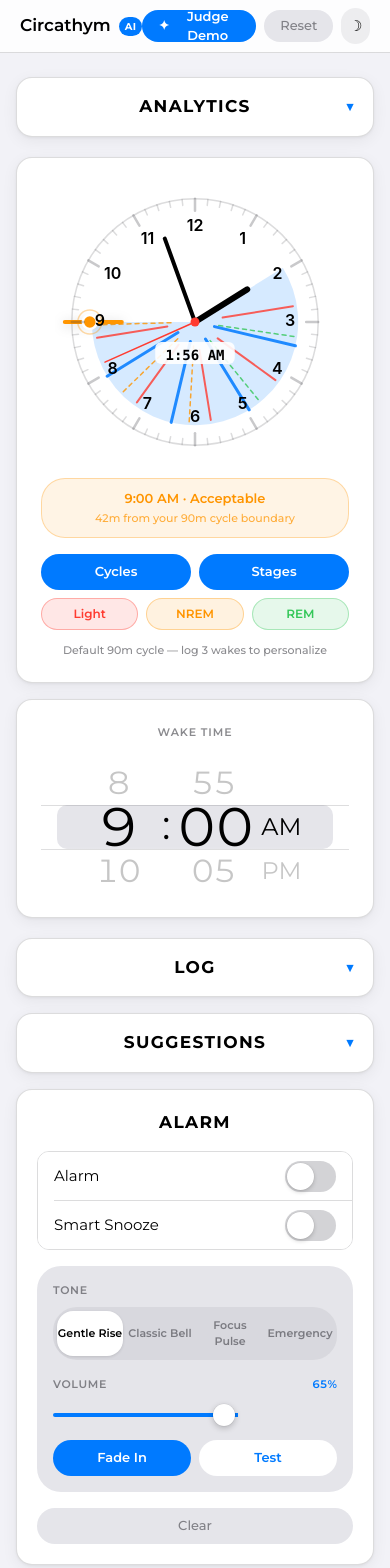
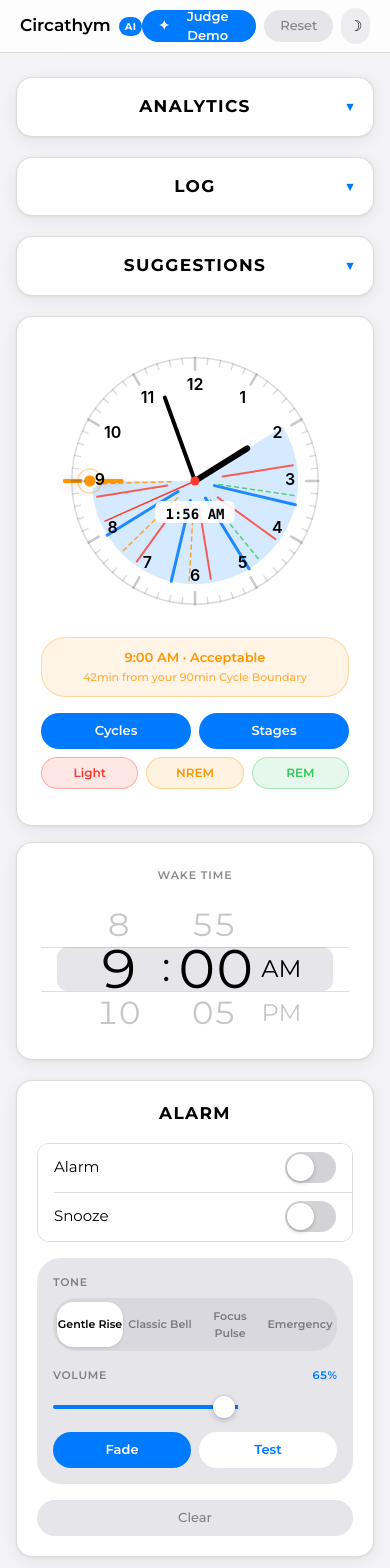
Before and after one commit to knickerbocker96/circathym, a Next.js app: page / in a window 390 px wide. Shown: the top 1568 px of the page. Built offline with nearby package versions, Linux system fonts and the light colour scheme.

Commit message:
Alarm Build 2

```diff
--- a/src/app/globals.css
+++ b/src/app/globals.css
@@ -158,3 +158,31 @@ input[type="range"]::-webkit-slider-runnable-track {
   height: 4px;
   border-radius: 2px;
 }
+
+.alarm-volume-slider {
+  height: 6px;
+  border-radius: 999px;
+}
+.alarm-volume-slider::-webkit-slider-thumb {
+  width: 18px;
+  height: 18px;
+  border: 2px solid var(--apple-blue);
+  box-shadow: 0 1px 4px rgba(0, 0, 0, 0.18);
+  margin-top: -6px;
+}
+.alarm-volume-slider::-webkit-slider-runnable-track {
+  height: 6px;
+  border-radius: 999px;
+}
+.alarm-volume-slider::-moz-range-thumb {
+  width: 18px;
+  height: 18px;
+  border: 2px solid var(--apple-blue);
+  border-radius: 50%;
+  background: #FFFFFF;
+  box-shadow: 0 1px 4px rgba(0, 0, 0, 0.18);
+}
+.alarm-volume-slider::-moz-range-track {
+  height: 6px;
+  border-radius: 999px;
+}
--- a/src/app/page.tsx
+++ b/src/app/page.tsx
@@ -398,84 +398,7 @@ export default function Home() {
               )}
             </section>
 
-            <div className="grid grid-cols-1 lg:grid-cols-2 gap-5">
-
-              {/* ══ Left column ══ */}
-              <div className="space-y-4">
-
-                {/* Clock card */}
-                <div
-                  className="rounded-2xl bg-card card-shadow p-6"
-                  style={{ border: '1px solid var(--apple-separator)' }}
-                >
-                  <div className="flex justify-center">
-                    <CycleRing
-                      currentTime={currentTime}
-                      wakeDate={wakeDate}
-                      showCycleBoundaries={showCycleBoundaries}
-                      showStageMarkers={showStageMarkers}
-                      showRedStages={showRed}
-                      showAmberStages={showAmber}
-                      showGreenStages={showGreen}
-                      cycleMinutes={activeCycleLength}
-                      wakeClassification={wakeClassification}
-                      size={280}
-                    />
-                  </div>
-
-                  <WakeScore
-                    classification={wakeClassification}
-                    wakeDate={wakeDate}
-                    cycleLength={activeCycleLength}
-                  />
-
-                  {/* Cycle/stage toggles */}
-                  <div className="mt-4 space-y-2">
-                    <div className="grid grid-cols-2 gap-2">
-                      <ToggleBtn active={showCycleBoundaries} onClick={() => setShowCycleBoundaries(v => !v)}>
-                        Cycles
-                      </ToggleBtn>
-                      <ToggleBtn active={showStageMarkers} onClick={toggleAllStages}>
-                        Stages
-                      </ToggleBtn>
-                    </div>
-                    <div className="grid grid-cols-3 gap-2">
-                      <RagBtn color="red" active={showRed} onClick={() => setShowRed(v => !v)}>Light</RagBtn>
-                      <RagBtn color="amber" active={showAmber} onClick={() => setShowAmber(v => !v)}>NREM</RagBtn>
-                      <RagBtn color="green" active={showGreen} onClick={() => setShowGreen(v => !v)}>REM</RagBtn>
-                    </div>
-                  </div>
-
-                  <p className="mt-3 text-center text-[11px] font-medium" style={{ color: 'var(--muted-foreground)' }}>
-                    {personalCycleLength
-                      ? `${personalCycleLength}m cycle learned from your wake quality`
-                      : 'Default 90m cycle — log 3 wakes to personalize'}
-                  </p>
-                </div>
-
-                {/* Moved Recommendations here for better visibility */}
-                {hasUserSetWakeTime && rec.length > 0 && (
-                  <Recommendations
-                    times={rec}
-                    onSelect={handleRecommendationSelect}
-                    cycleLength={activeCycleLength}
-                    bedDate={recommendationAnchor?.bedDate ?? null}
-                  />
-                )}
-
-                {/* Wake time picker */}
-                <div
-                  className="rounded-2xl bg-card card-shadow p-6"
-                  style={{ border: '1px solid var(--apple-separator)' }}
-                >
-                  <TimePicker value={wakeTimeStr} onChange={handleWakeTimeChange} />
-                </div>
-
-              </div>
-
-              {/* ══ Right column ══ */}
-              <div className="space-y-4">
-
+            <div className="mb-5 grid grid-cols-1 gap-5 lg:grid-cols-2">
               <section
                 className="overflow-hidden rounded-2xl bg-card card-shadow"
                 style={{ border: '1px solid var(--apple-separator)' }}
@@ -554,6 +477,75 @@ export default function Home() {
                   </div>
                 )}
               </section>
+            </div>
+
+            <div className="grid grid-cols-1 lg:grid-cols-2 gap-5">
+
+              {/* ══ Left column ══ */}
+              <div className="space-y-4">
+
+                {/* Clock card */}
+                <div
+                  className="rounded-2xl bg-card card-shadow p-6"
+                  style={{ border: '1px solid var(--apple-separator)' }}
+                >
+                  <div className="flex justify-center">
+                    <CycleRing
+                      currentTime={currentTime}
+                      wakeDate={wakeDate}
+                      showCycleBoundaries={showCycleBoundaries}
+                      showStageMarkers={showStageMarkers}
+                      showRedStages={showRed}
+                      showAmberStages={showAmber}
+                      showGreenStages={showGreen}
+                      cycleMinutes={activeCycleLength}
+                      wakeClassification={wakeClassification}
+                      size={280}
+                    />
+                  </div>
+
+                  <WakeScore
+                    classification={wakeClassification}
+                    wakeDate={wakeDate}
+                    cycleLength={activeCycleLength}
+                  />
+
+                  {/* Cycle/stage toggles */}
+                  <div className="mt-4 space-y-2">
+                    <div className="grid grid-cols-2 gap-2">
+                      <ToggleBtn active={showCycleBoundaries} onClick={() => setShowCycleBoundaries(v => !v)}>
+                        Cycles
+                      </ToggleBtn>
+                      <ToggleBtn active={showStageMarkers} onClick={toggleAllStages}>
+                        Stages
+                      </ToggleBtn>
+                    </div>
+                    <div className="grid grid-cols-3 gap-2">
+                      <RagBtn color="red" active={showRed} onClick={() => setShowRed(v => !v)}>Light</RagBtn>
+                      <RagBtn color="amber" active={showAmber} onClick={() => setShowAmber(v => !v)}>NREM</RagBtn>
+                      <RagBtn color="green" active={showGreen} onClick={() => setShowGreen(v => !v)}>REM</RagBtn>
+                    </div>
+                  </div>
+
+                  <p className="mt-3 text-center text-[11px] font-medium" style={{ color: 'var(--muted-foreground)' }}>
+                    {personalCycleLength
+                      ? `${personalCycleLength}m cycle learned from your wake quality`
+                      : ''}
+                  </p>
+                </div>
+
+                {/* Wake time picker */}
+                <div
+                  className="rounded-2xl bg-card card-shadow p-6"
+                  style={{ border: '1px solid var(--apple-separator)' }}
+                >
+                  <TimePicker value={wakeTimeStr} onChange={handleWakeTimeChange} />
+                </div>
+
+              </div>
+
+              {/* ══ Right column ══ */}
+              <div className="space-y-4">
 
                 <div
                   className="rounded-2xl bg-card card-shadow p-5"
@@ -575,6 +567,15 @@ export default function Home() {
                     onTestAlarm={handleTestAlarm}
                   />
                 </div>
+
+                {hasUserSetWakeTime && rec.length > 0 && (
+                  <Recommendations
+                    times={rec}
+                    onSelect={handleRecommendationSelect}
+                    cycleLength={activeCycleLength}
+                    bedDate={recommendationAnchor?.bedDate ?? null}
+                  />
+                )}
 
                 {sleepLog.length >= 5 && (
                   <InsightCard personalCycleLength={personalCycleLength} sleepLog={sleepLog} />
@@ -705,7 +706,7 @@ function WakeScore({
         {formatTime12(wakeDate)} · {classification.label}
       </p>
       <p className="text-[11px] font-medium mt-0.5" style={{ color: c.text, opacity: 0.75 }}>
-        {distance}m from your {cycleLength}m cycle boundary
+        {distance}min from your {cycleLength}min Cycle Boundary
       </p>
     </div>
   );
--- a/src/components/AlarmControls.tsx
+++ b/src/components/AlarmControls.tsx
@@ -32,6 +32,7 @@ export default function AlarmControls({
   }
 
   const sliderBg = `linear-gradient(to right, var(--apple-blue) 0%, var(--apple-blue) ${alarmSettings.volume * 100}%, var(--secondary) ${alarmSettings.volume * 100}%, var(--secondary) 100%)`;
+  const scheduledParts = scheduledLabel?.match(/^(.+)\s(AM|PM)$/);
 
   return (
     <div className="space-y-4">
@@ -40,9 +41,22 @@ export default function AlarmControls({
       </p>
 
       {scheduledLabel && (
-        <p className="text-center text-[13px] font-semibold" style={{ color: 'var(--apple-blue)' }}>
-          {scheduledLabel}
-        </p>
+        <div className="flex items-baseline justify-center gap-2" style={{ color: 'var(--apple-blue)' }}>
+          <span
+            className="text-[3.4rem] font-light leading-none"
+            style={{ fontFamily: 'var(--code-font)', fontVariantNumeric: 'tabular-nums' }}
+          >
+            {scheduledParts?.[1] ?? scheduledLabel}
+          </span>
+          {scheduledParts?.[2] && (
+            <span
+              className="text-[1.5rem] font-light leading-none"
+              style={{ fontFamily: 'var(--code-font)', fontVariantNumeric: 'tabular-nums' }}
+            >
+              {scheduledParts[2]}
+            </span>
+          )}
+        </div>
       )}
 
       {/* iOS toggle rows */}
@@ -55,7 +69,7 @@ export default function AlarmControls({
         />
         <div style={{ height: 1, background: 'var(--apple-separator)', marginLeft: 16 }} />
         <SwitchRow
-          label="Smart Snooze"
+          label="Snooze"
           active={snoozeEnabled}
           onChange={onSnoozeToggle}
           color="var(--apple-orange)"
@@ -105,7 +119,7 @@ export default function AlarmControls({
             step="0.05"
             value={alarmSettings.volume}
             onChange={e => update({ volume: Number(e.target.value) })}
-            className="w-full"
+            className="alarm-volume-slider w-full"
             style={{ background: sliderBg }}
           />
         </div>
@@ -121,7 +135,7 @@ export default function AlarmControls({
               color: alarmSettings.fadeIn ? '#FFFFFF' : 'var(--muted-foreground)',
             }}
           >
-            Fade In
+            Fade
           </button>
           <button
             type="button"
```
Lines whose indentation alone changed are shown as unchanged.
